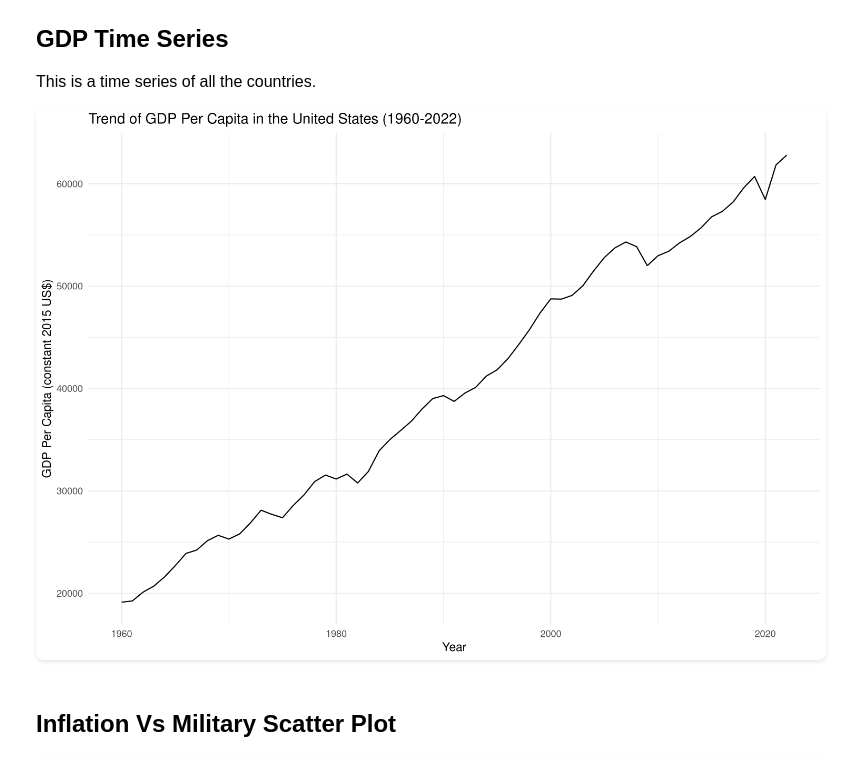
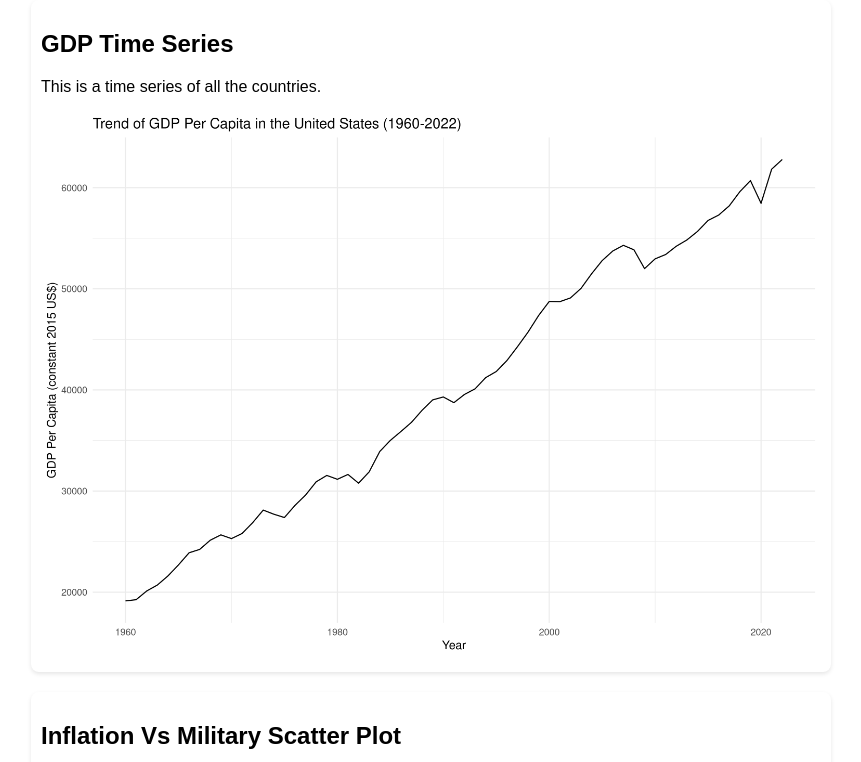
Before and after one commit to Prithvi-Varadaraju/trial, a plain HTML site: page index.html in a window 1280 px wide. Shown: the top 762 px of the page, without its empty margins (209-1070 px from the left). Drawn offline with Linux system fonts and the light colour scheme.

Commit message:
css alterations

```diff
--- a/index.html
+++ b/index.html
@@ -19,14 +19,15 @@
     }
     .image-container {
       width: 100%;
-      padding: 5px;
+      padding: 10px;
       box-sizing: border-box;
+      border-radius: 8px;
+      box-shadow: 0 2px 4px rgba(0, 0, 0, 0.1);
     }
     img {
       width: 100%;
-      display: block;
-      border-radius: 8px;
-      box-shadow: 0 2px 4px rgba(0, 0, 0, 0.1);
+      height: auto;
+      object-fit: cover;
     }
   </style>
 </head>
```
